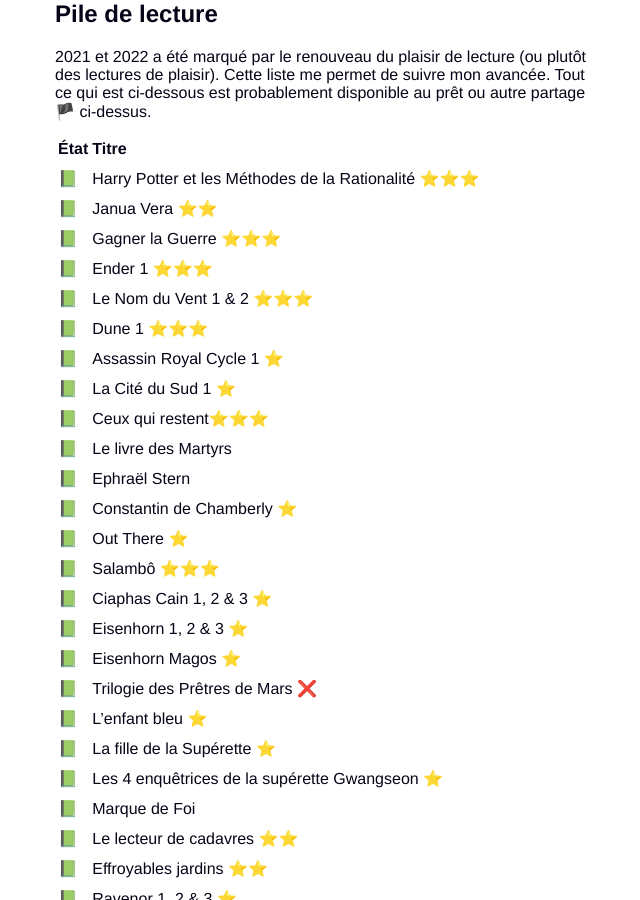
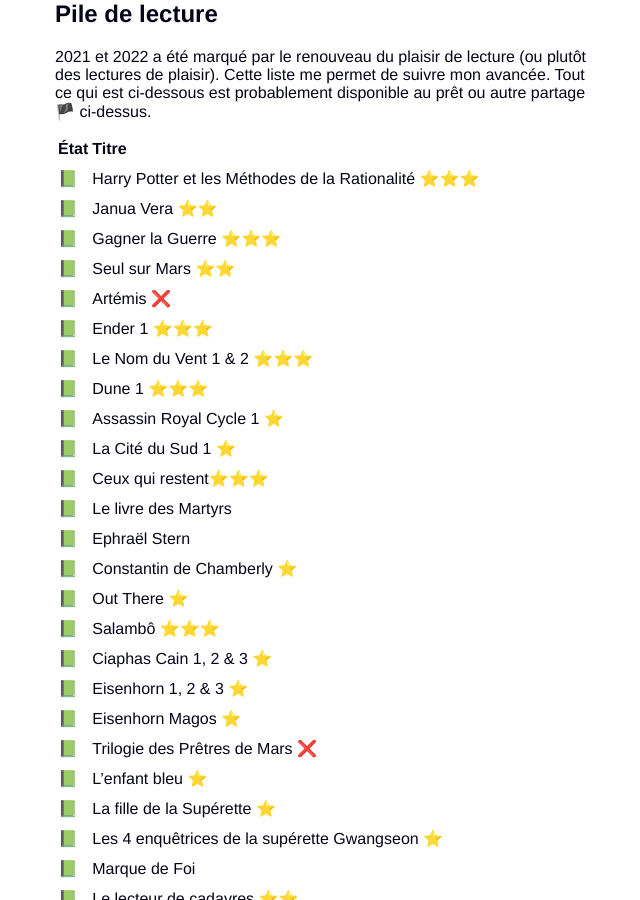
Before and after one commit to Karalix/Karalix.github.io, a Jekyll site: the page built from library.md, in a window 1280 px wide and 900 px high, scrolled down 689 px. Shown: the whole window, without its empty margins (329-969 px from the left). Built offline with Jekyll 4.4.1, drawn with Linux system fonts in a browser that asks for light colours; some web fonts are replaced; comment, search, counter and statistics services are not loaded.

Commit message:
Update library.md

```diff
--- a/library.md
+++ b/library.md
@@ -39,6 +39,8 @@ Un mot de passe vous est demandé ? C'est `Vivelebrocoli`.
 📗 | Harry Potter et les Méthodes de la Rationalité ⭐⭐⭐
 📗 | Janua Vera ⭐⭐
 📗 | Gagner la Guerre ⭐⭐⭐
+📗 | Seul sur Mars ⭐⭐
+📗 | Artémis ❌
 📗 | Ender 1 ⭐⭐⭐
 📗 | Le Nom du Vent 1 & 2 ⭐⭐⭐
 📗 | Dune 1 ⭐⭐⭐
```
